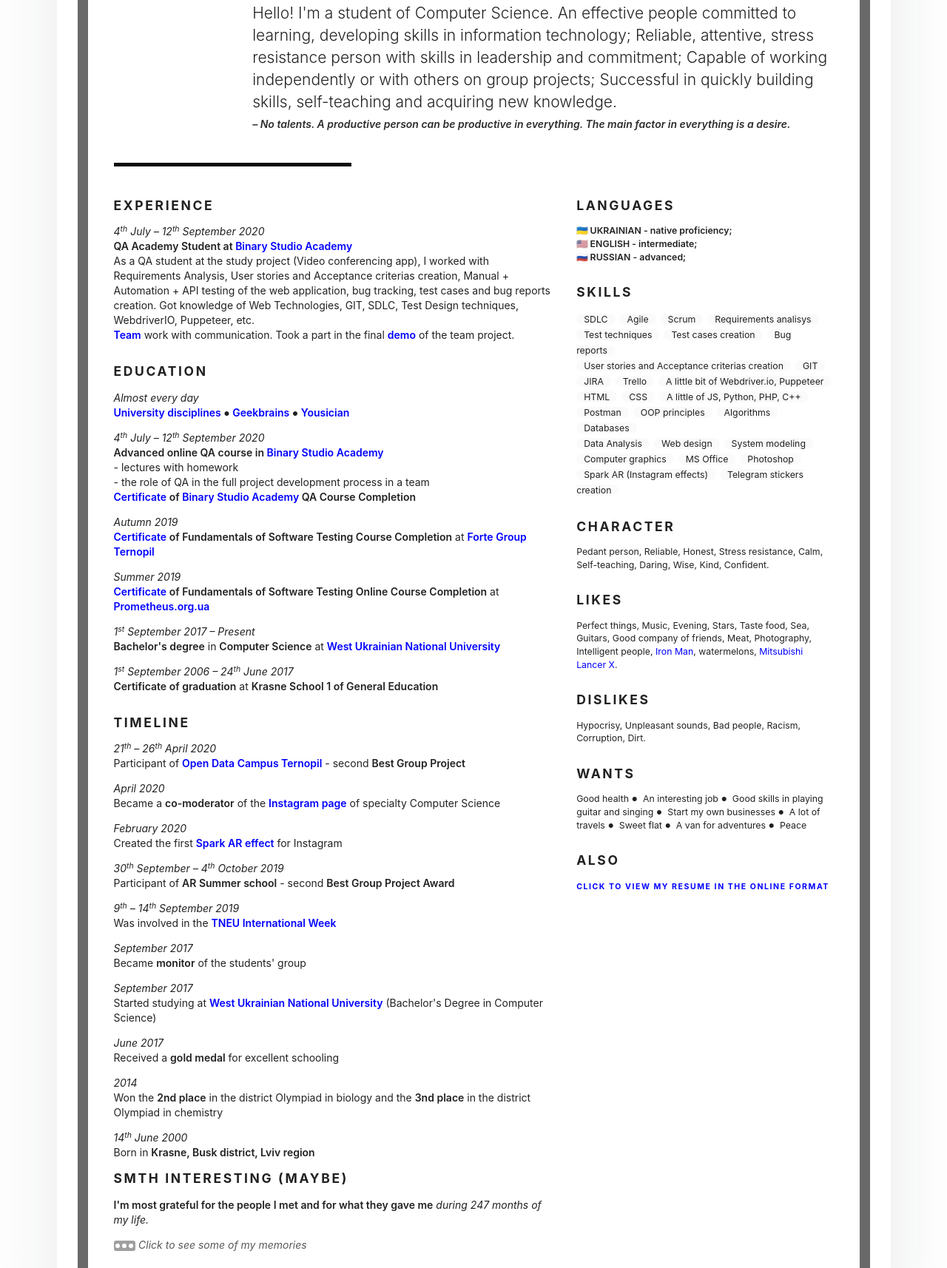
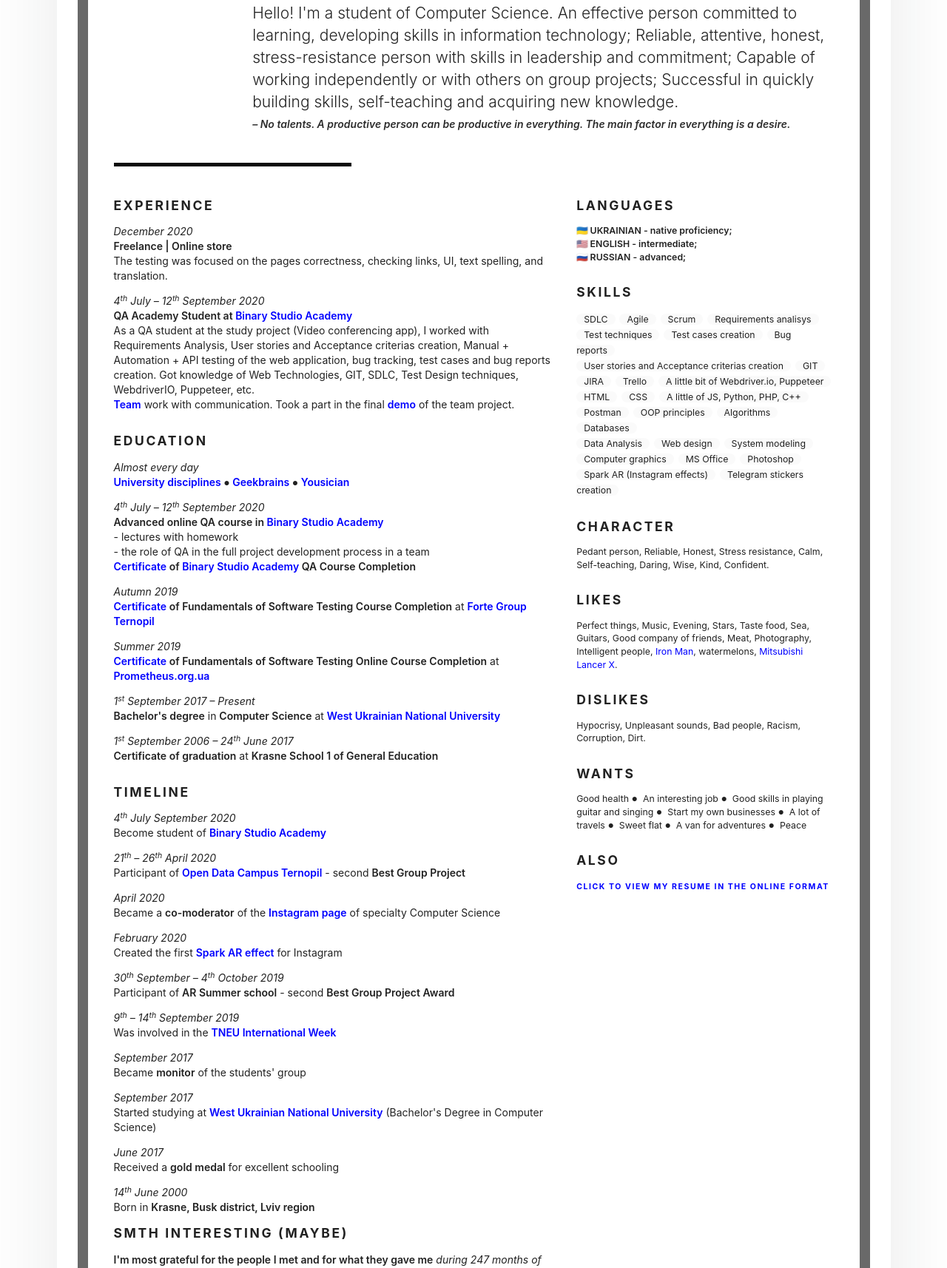
Before and after one commit to ZorianaChyzhovska/homepage, a plain HTML site: page index.html in a window 1280 px wide. Shown: the part 343-2057 px from the top of the page at 74% size. Drawn offline with Linux system fonts and the light colour scheme.

Commit message:
Update index.html
person

```diff
--- a/index.html
+++ b/index.html
@@ -134,7 +134,7 @@
 								</div>
 								<div class="sixteen wide column">
 									<h2>Resume</h2>
-									<p>Hello! I'm a student of Computer Science. An effective people committed to learning, developing skills in information technology; Reliable, attentive, stress resistance person with skills in leadership and commitment;
+									<p>Hello! I'm a student of Computer Science. An effective person committed to learning, developing skills in information technology; Reliable, attentive, honest, stress-resistance person with skills in leadership and commitment;
 										Capable of working independently or with others on group projects; Successful in quickly building skills, self-teaching and acquiring new knowledge.</p>
 										<p style="opacity: 0.95;"><em><strong style="margin-right: 0.0625em;">&ndash; No talents. A productive person can be productive in everything. The main factor in everything is a desire.</strong></em></p>
 								</div>
@@ -151,6 +151,15 @@
 							<!-- Expirience -->
 							<section>
 								<h3>Experience</h3>
+
+								<ul class="timeline">
+									<li>
+										<div><em> December 2020</em></em></div>
+										<div><strong>Freelance | Online store </strong>
+										</br> The testing was focused on the pages correctness, checking links, UI, text spelling, and translation.</div>
+									</li>
+								</ul>
+
 								<ul class="timeline">
 									<li>
 										<div><em>4<sup>th</sup> July &ndash; 12<sup>th</sup> September 2020</em></div>
@@ -170,6 +179,7 @@
 											<span class="tag"><a href="https://www.instagram.com/p/B82BR0IgQaM/"  target="_blank" rel="external"><strong>University disciplines</strong></a></span><span class="tag"><a href="https://geekbrains.ru/"  target="_blank" rel="external"><strong>Geekbrains</strong></a></span><span class="tag"><a href="https://yousician.com/lp/gskw1?gclid=Cj0KCQjw-r71BRDuARIsAB7i_QNl5DdHkGfmJG4NoW012LaZ_a6nuRuFJ0zGG-T5MP36BxWZ28hGsacaAj8gEALw_wcB#"  target="_blank" rel="external"><strong>Yousician</strong></a></span>
 										</p>
 									</li>
+
 									<li>
 										<div><em>4<sup>th</sup> July &ndash; 12<sup>th</sup> September 2020</em></div>
 										<div><strong>Advanced online QA course in <a href="https://academy.binary-studio.com/ua/about/"  target="_blank" rel="external">Binary Studio Academy</a></strong>
@@ -199,6 +209,10 @@
 							<section>
 								<h3>Timeline</h3>
 								<ul class="timeline">
+									<li>
+										<p><em>4<sup>th</sup> July September 2020</em></p>
+										<p>Become student of <strong><a href="https://academy.binary-studio.com/ua/about/"  target="_blank" rel="external">Binary Studio Academy</a></strong></p>
+									</li>
 									<li>
 										<p><em>21<sup>th</sup> &ndash; 26<sup>th</sup> April 2020</em></p>
 										<p>Participant of <strong><a href="http://campus.texty.org.ua/"  target="_blank" rel="external">Open Data Campus Ternopil</a></strong> - second <strong>Best Group Project</strong></p>
@@ -230,10 +244,6 @@
 									<li>
 										<p><em>June 2017</em></p>
 										<p>Received a <strong>gold medal</strong> for excellent schooling</p>
-									</li>
-									<li>
-										<p><em>2014</em></p>
-										<p>Won the <strong>2nd place</strong> in the district Olympiad in biology and the <strong>3nd place</strong> in the district Olympiad in chemistry</p>
 									</li>
 									<li>
 										<p><em>14<sup>th</sup> June 2000</em></p>
```
